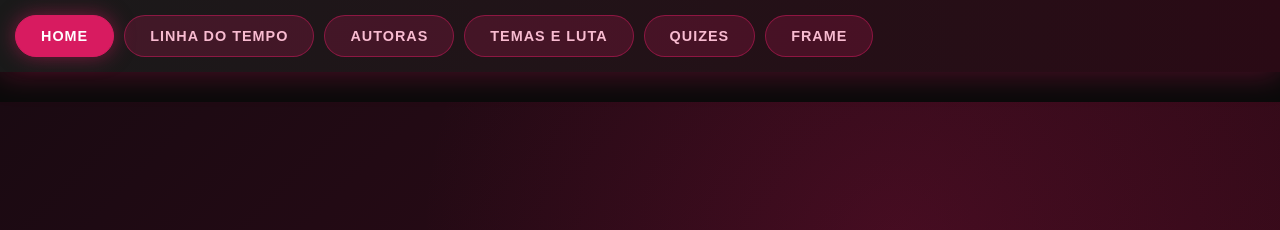
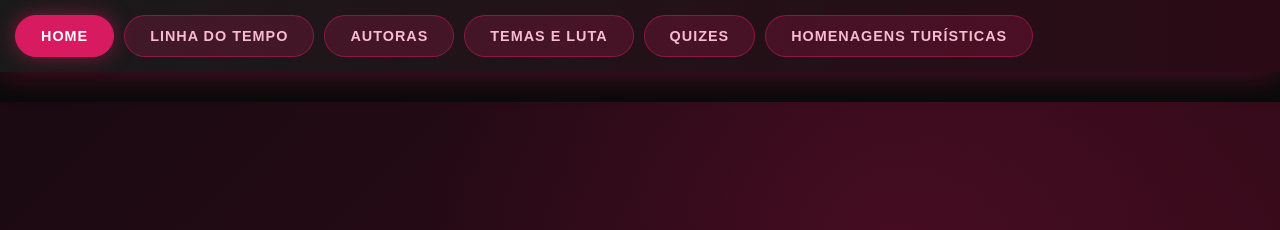
Before and after one commit to mafaldaalves11/teste, a plain HTML site: page index.html in a window 1280 px wide. Shown: the top 230 px of the page. Drawn offline with Linux system fonts and the light colour scheme.

Commit message:
Update index.html

```diff
--- a/index.html
+++ b/index.html
@@ -376,7 +376,7 @@
         <button class="tab-button" onclick="window.location.href='autores.html'">Autoras</button>
         <button class="tab-button" onclick="window.location.href='temas_lutas.html'">Temas e Luta</button>
         <button class="tab-button" onclick="window.location.href='quiz.html'">Quizes</button>
-        <button class="tab-button" onclick="window.location.href='frame.html'">Frame</button>
+        <button class="tab-button" onclick="window.location.href='frame.html'">Homenagens Turísticas</button>
     </div>
 
     <!-- Conteúdo das Abas -->
```
